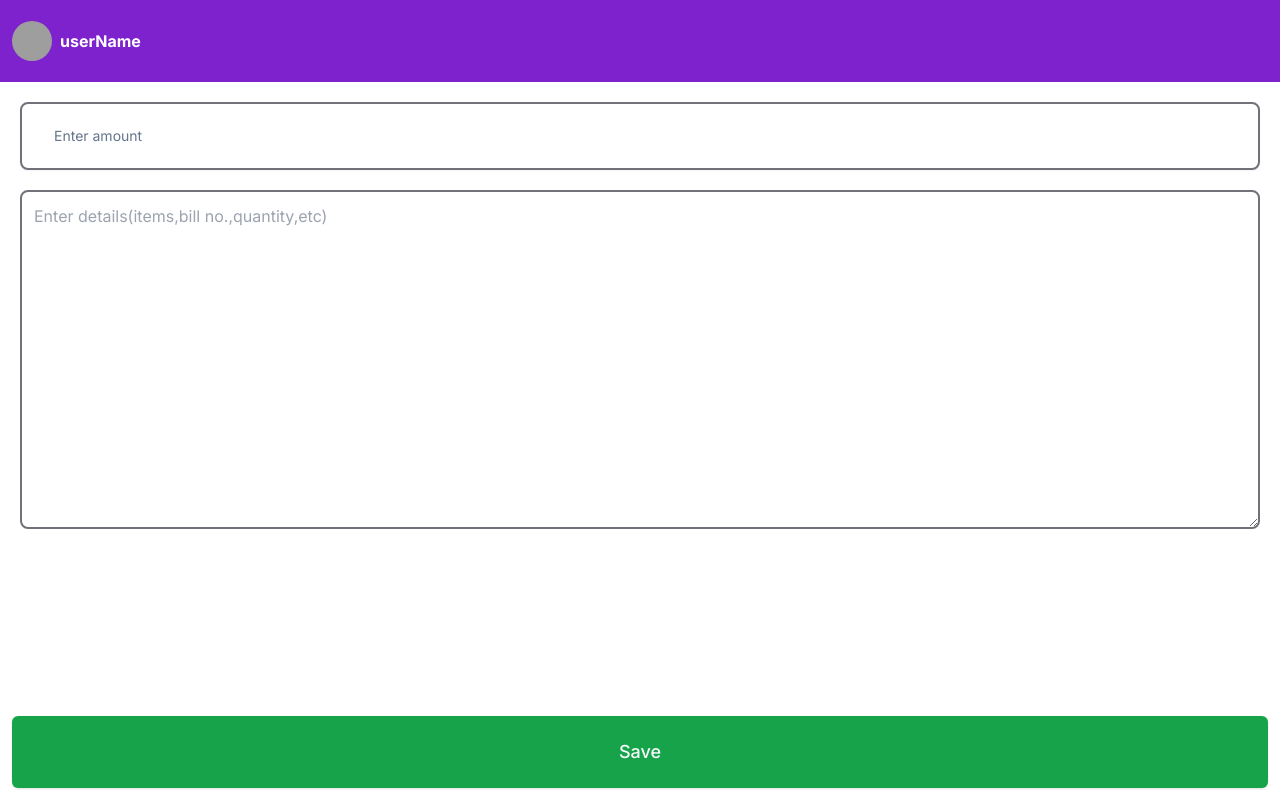
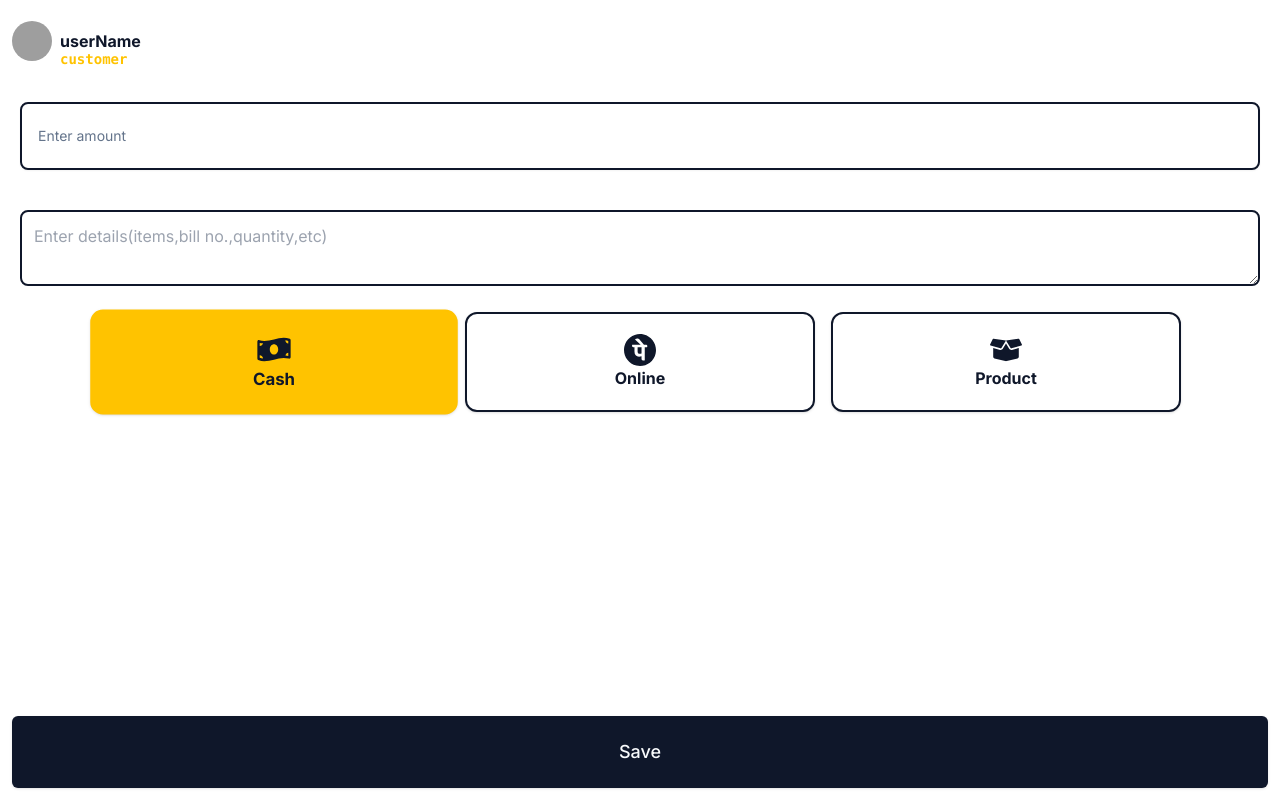
Before and after one commit to mrutyunjay007/hallkahata, a Next.js app: page /createnewbill/customer/given in a window 1280 px wide. Built offline with nearby package versions, Linux system fonts and the light colour scheme; grey boxes are pictures that could not be loaded.

Commit message:
add payment type

```diff
--- a/src/app/(userprofile)/customerprofile/[sellerNumber]/[customerNumber]/page.tsx
+++ b/src/app/(userprofile)/customerprofile/[sellerNumber]/[customerNumber]/page.tsx
@@ -18,7 +18,7 @@ async function CustomerProfile({
 
   return (
     <>
-      <div className="w-full h-full px-5 ">
+      <div className="w-full h-full p-5 rounded-t-2xl bg-slate-100 ">
         <ScrollArea className="w-full ">
           {data.transectionHistory.map((bill: any) => (
             <Link key={bill._id} href={`/customer/${bill._id}`}>
--- a/src/app/api/bill/route.ts
+++ b/src/app/api/bill/route.ts
@@ -115,8 +115,9 @@ export async function GET(request: Request) {
 export async function POST(request: Request) {
   await dbConnection();
   try {
-    const { customerNumber, sellerNumber, customerName, amount } =
+    const { customerNumber, sellerNumber, customerName, amount, paymentType } =
       await request.json();
+
 
     //create new Bill
     const newBill = await BillModel.create({
@@ -125,9 +126,11 @@ export async function POST(request: Request) {
       customerNumber,
       createdAt: Date.now(),
       amount,
+      paymentType,
     });
 
     await newBill.save();
+
 
     return NextResponse.json(
       {
--- /dev/null
+++ b/src/app/createnewbill/components/MethordsToPay.tsx
@@ -0,0 +1,88 @@
+"use client";
+import { Card, CardContent } from "@/components/ui/card";
+import React, { useState } from "react";
+import { FaMoneyBillWave } from "react-icons/fa";
+import { SiPhonepe } from "react-icons/si";
+import { FaBoxOpen } from "react-icons/fa";
+
+function MethordsToPay({
+  handlePaymentType,
+}: {
+  handlePaymentType: (type: string) => void;
+}) {
+  const [cash, setCash] = useState(true);
+  const [online, setOnline] = useState(false);
+  const [product, setProduct] = useState(false);
+
+  return (
+    <div className="w-full flex justify-center mt-5 items-center gap-4">
+      <Card
+        className={`w-[350px] p-5 flex justify-center items-center cursor-pointer border-2 border-primary ${
+          cash &&
+          "bg-[#ffc300] scale-105 ease-in-out duration-200 border-[#ffc300]"
+        }`}
+        onClick={() => {
+          if (!cash) {
+            handlePaymentType("cash");
+            setCash(true);
+            setOnline(false);
+            setProduct(false);
+          }
+        }}
+      >
+        <div className="flex flex-col justify-center items-center w-full h-full">
+          <span>
+            <FaMoneyBillWave className="size-8 text-primary" />
+          </span>
+          <span className="font-bold text-primary">Cash</span>
+        </div>
+      </Card>
+
+      <Card
+        className={`w-[350px] p-5 flex justify-center items-center cursor-pointer border-2 border-primary ${
+          online &&
+          "bg-[#ffc300] scale-105 ease-in-out duration-200 border-[#ffc300]"
+        }`}
+        onClick={() => {
+          if (!online) {
+            handlePaymentType("online");
+            setCash(false);
+            setOnline(true);
+            setProduct(false);
+          }
+        }}
+      >
+        <div className="flex flex-col justify-center items-center w-full h-full">
+          <span>
+            <SiPhonepe className="size-8 text-primary" />
+          </span>
+          <span className="font-bold text-primary">Online</span>
+        </div>
+      </Card>
+
+      <Card
+        className={`w-[350px] p-5 flex justify-center items-center cursor-pointer border-2 border-primary ${
+          product &&
+          "bg-[#ffc300] scale-105 ease-in-out duration-200 border-[#ffc300]"
+        }`}
+        onClick={() => {
+          if (!product) {
+            handlePaymentType("product");
+            setCash(false);
+            setOnline(false);
+            setProduct(true);
+          }
+        }}
+      >
+        <div className="flex flex-col justify-center items-center w-full h-full">
+          <span>
+            <FaBoxOpen className="size-8 text-primary" />
+          </span>
+          <span className="font-bold  text-primary">Product</span>
+        </div>
+      </Card>
+    </div>
+  );
+}
+
+export default MethordsToPay;
--- a/src/app/createnewbill/customer/given/page.tsx
+++ b/src/app/createnewbill/customer/given/page.tsx
@@ -19,17 +19,25 @@ import TextArea from "@/components/TextArea";
 import axios from "axios";
 import { amountOfBill } from "@/schema/amountSchema";
 import { toast } from "@/components/ui/use-toast";
+import MethordsToPay from "../../components/MethordsToPay";
 
 // customer as borrower (I will get)
 function Borrower() {
   // const [date, setDate] = useState<Date>();
   const [amount, setAmount] = useState("");
 
+  const [paymentType, setPaymentType] = useState("cash");
+
+  const handlePaymentType = (ptype: string) => {
+    setPaymentType(ptype);
+  };
+
   const createNewBillhandel = async (
     customerNumber: string,
     sellerNumber: string,
     customerName: string,
-    amount: number
+    amount: number,
+    paymentType: string
   ) => {
     try {
       const { data } = await axios.post(
@@ -39,6 +47,7 @@ function Borrower() {
           sellerNumber,
           customerName,
           amount,
+          paymentType,
         },
         {
           headers: {
@@ -46,58 +55,33 @@ function Borrower() {
           },
         }
       );
-    } catch (error) {}
+    } catch (error) {
+      console.log(error);
+    }
   };
 
   return (
-    <div className="w-full h-full p-5">
+    <div className="w-full h-full  ">
+      <div className=" w-full p-5">
         <Input
           type="number"
           placeholder="Enter amount"
-        className="p-8"
+          className="py-8  px-4 "
           onChange={(e) => {
             e?.preventDefault();
             setAmount(e.target.value);
           }}
         />
-
+      </div>
+      <div className=" w-full px-5 ">
         <TextArea></TextArea>
-      {/*
-      <Popover>
-        <PopoverTrigger asChild>
-          <Button
-            variant={"outline"}
-            className={cn(
-              "w-32 h-11 mt-5 border-2 rounded-lg border-zinc-500 text-purple-600 font-semibold justify-start ",
-              !date && "text-muted-foreground"
-            )}
-          >
-            <CalendarIcon
-              className={`${
-                date ? "hidden" : "block"
-              } text-purple-600 mr-2 h-7 w-7`}
-            />
-            {date ? (
-              format(date, "dd / MM / yyyy")
-            ) : (
-              <span className=" text-purple-600 font-semibold">
-                Pick a date
-              </span>
-            )}
-          </Button>
-        </PopoverTrigger>
-        <PopoverContent className="w-auto p-0" align="start">
-          <Calendar
-            mode="single"
-            selected={date}
-            onSelect={setDate}
-            initialFocus
-          />
-        </PopoverContent>
-      </Popover> */}
+      </div>
+      <div className=" w-full px-5">
+        <MethordsToPay handlePaymentType={handlePaymentType}></MethordsToPay>
+      </div>
       <div className="fixed bottom-3 left-0 px-3  w-full ">
         <Button
-          className=" right-2 py-9 w-full bg-green-600 text-lg"
+          className=" right-2 py-9 w-full text-lg"
           onClick={() => {
             const validateAmount = amountOfBill.safeParse(amount);
 
@@ -113,7 +97,8 @@ function Borrower() {
                 "8777761382",
                 "8777761380",
                 "Sam",
-                totalAmount
+                totalAmount,
+                paymentType
               );
             }
           }}
--- a/src/app/createnewbill/customer/gotten/page.tsx
+++ b/src/app/createnewbill/customer/gotten/page.tsx
@@ -0,0 +1,95 @@
+"use client";
+import { Input } from "@/components/ui/input";
+import { toast } from "@/components/ui/use-toast";
+import { amountOfBill } from "@/schema/amountSchema";
+import React, { useState } from "react";
+
+import MethordsToPay from "../../components/MethordsToPay";
+import { Button } from "@/components/ui/button";
+import axios from "axios";
+
+function Gotten() {
+  const [amount, setAmount] = useState("");
+  const [paymentType, setPaymentType] = useState("cash");
+
+  const createNewBillhandel = async (
+    customerNumber: string,
+    sellerNumber: string,
+    customerName: string,
+    amount: number,
+    paymentType: string
+  ) => {
+    try {
+      const { data } = await axios.post(
+        "http://localhost:3000/api/bill",
+        {
+          customerNumber,
+          sellerNumber,
+          customerName,
+          amount,
+          paymentType,
+        },
+        {
+          headers: {
+            "Content-Type": "application/json",
+          },
+        }
+      );
+    } catch (error) {
+      console.log(error);
+    }
+  };
+
+  const handlePaymentType = (ptype: string) => {
+    setPaymentType(ptype);
+  };
+
+  return (
+    <div className="w-full h-full  ">
+      <div className=" w-full p-5">
+        <Input
+          type="number"
+          placeholder="Enter amount"
+          className="py-8  px-4 "
+          onChange={(e) => {
+            e?.preventDefault();
+            setAmount(e.target.value);
+          }}
+        />
+      </div>
+
+      <div className=" w-full px-5">
+        <MethordsToPay handlePaymentType={handlePaymentType}></MethordsToPay>
+      </div>
+      <div className="fixed bottom-3 left-0 px-3  w-full ">
+        <Button
+          className=" right-2 py-9 w-full text-lg"
+          onClick={() => {
+            const validateAmount = amountOfBill.safeParse(amount);
+
+            if (!validateAmount.success) {
+              toast({
+                variant: "destructive",
+                title: validateAmount.error.errors[0].message,
+              });
+            } else {
+              const totalAmount: number = parseInt(amount);
+
+              createNewBillhandel(
+                "8777761382",
+                "8777761380",
+                "Sam",
+                totalAmount,
+                paymentType
+              );
+            }
+          }}
+        >
+          Save
+        </Button>
+      </div>
+    </div>
+  );
+}
+
+export default Gotten;
--- a/src/app/createnewbill/layout.tsx
+++ b/src/app/createnewbill/layout.tsx
@@ -9,9 +9,14 @@ export default function BillingLayout({
   return (
     <>
       <div className="w-full h-screen flex flex-col">
-        <span className=" w-full flex h-[5.1rem] gap-2 bg-purple-700 py-4 px-3 items-center">
+        <span className=" w-full flex h-[5.1rem] gap-2  py-4 px-3 items-center">
           <ProfilePic url=""></ProfilePic>
-          <span className="font-bold text-white">userName</span>
+          <span className="font-bold relative justify-end text-primary">
+            <span>userName</span>
+            <span className="absolute top-5 left-0  text-sm font-mono  text-center text-[#ffc300] rounded-lg ">
+              customer
+            </span>
+          </span>
         </span>
 
         <div className="w-full flex-1">{children}</div>
--- a/src/components/TextArea.tsx
+++ b/src/components/TextArea.tsx
@@ -4,7 +4,7 @@ function TextArea() {
   return (
     <textarea
       placeholder="Enter details(items,bill no.,quantity,etc)"
-      className="mt-5 w-full h-1/2 p-3 border-2 rounded-lg border-zinc-500  "
+      className="mt-5 w-full  p-3 border-2 rounded-lg border-primary  "
     ></textarea>
   );
 }
--- a/src/components/ui/input.tsx
+++ b/src/components/ui/input.tsx
@@ -11,7 +11,7 @@ const Input = React.forwardRef<HTMLInputElement, InputProps>(
       <input
         type={type}
         className={cn(
-          "flex h-9 w-full rounded-lg border-2 border-zinc-500  px-3 py-1 text-sm shadow-sm transition-colors file:border-0 file:bg-transparent file:text-sm file:font-medium placeholder:text-muted-foreground focus:outline-none fdisabled:cursor-not-allowed disabled:opacity-50",
+          "flex h-9 w-full rounded-lg border-2 border-primary  px-3 py-1 text-sm shadow-sm transition-colors file:border-0 file:bg-transparent file:text-sm file:font-medium placeholder:text-muted-foreground focus:outline-none fdisabled:cursor-not-allowed disabled:opacity-50",
           className
         )}
         ref={ref}
--- a/src/models/Bill.ts
+++ b/src/models/Bill.ts
@@ -5,6 +5,7 @@ export interface IBill extends Document {
   customerNumber: string;
   customerName: string;
   amount: number;
+  paymentType: string;
   createdAt: Date;
 }
 
@@ -26,6 +27,10 @@ const BillSchema: Schema<IBill> = new mongoose.Schema({
     type: Number,
     required: true,
   },
+  paymentType: {
+    type: String,
+    required: true,
+  },
   createdAt: {
     type: Date,
     required: true,
```
Lines whose indentation alone changed are shown as unchanged.
